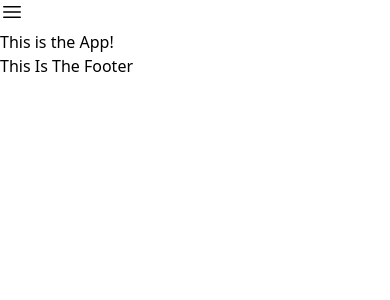
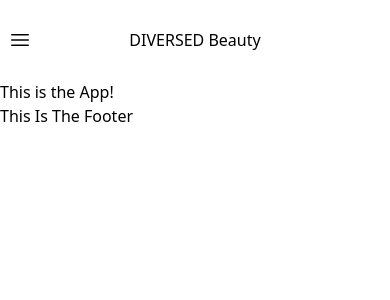
Before and after one commit to pdaly91/DiversedBeauty, a React (Vite) app: page / in a window 390 px wide. Shown: the top 300 px of the page. Built offline with nearby package versions, Linux system fonts and the light colour scheme.

Commit message:
add styling to mobile header menu

```diff
--- a/src/components/Header.jsx
+++ b/src/components/Header.jsx
@@ -4,22 +4,33 @@ const Header = () => {
   const [menuToggle, setMenuToggle] = useState(false);
   return (
     <>
-      <div>
+      <div className="flex flex-row m-auto h-20 items-center justify-center">
         {/* Mobile Version */}
-        <div className="lg:hidden">
-          <button onClick={() => setMenuToggle(!menuToggle)}>
+        <div className="lg:hidden flex-1">
+          <button className="cursor-pointer duration-300 hover:scale-110 my-2 mx-2" onClick={() => setMenuToggle(!menuToggle)}>
             <svg xmlns="http://www.w3.org/2000/svg" fill="none" viewBox="0 0 24 24" strokeWidth={1.5} stroke="currentColor" className="w-6 h-6">
               <path strokeLinecap="round" strokeLinejoin="round" d="M3.75 6.75h16.5M3.75 12h16.5m-16.5 5.25h16.5" />
             </svg>
           </button>
-          <div className={`fixed z-40 w-full  bg-gray-100 overflow-hidden flex flex-col lg:hidden gap-12  origin-top duration-700 ${!menuToggle ? "h-0" : "h-full"}`}>
-            Mobile Version
+          <div className={`fixed z-40 w-full bg-gray-100 overflow-hidden flex flex-col lg:hidden gap-12 origin-top duration-700 ${!menuToggle ? "h-0" : "h-full"}`}>
+            <div className="flex flex-col content-center w-full">
+              <div className="m-auto">Home</div>
+              <div className="m-auto">Products</div>
+              <div className="m-auto">About</div>
+              <div className="m-auto">Contact</div>
+            </div>
           </div>
         </div>
         {/* Desktop Version */}
         <div className="hidden lg:flex">
           Desktop Version
         </div>
+        {/* Logo */}
+        <div className="m-2">
+          DIVERSED Beauty
+        </div>
+        {/* empty div to get Logo centered */}
+        <div className="flex-1"></div>
       </div>
     </>
   )
```
